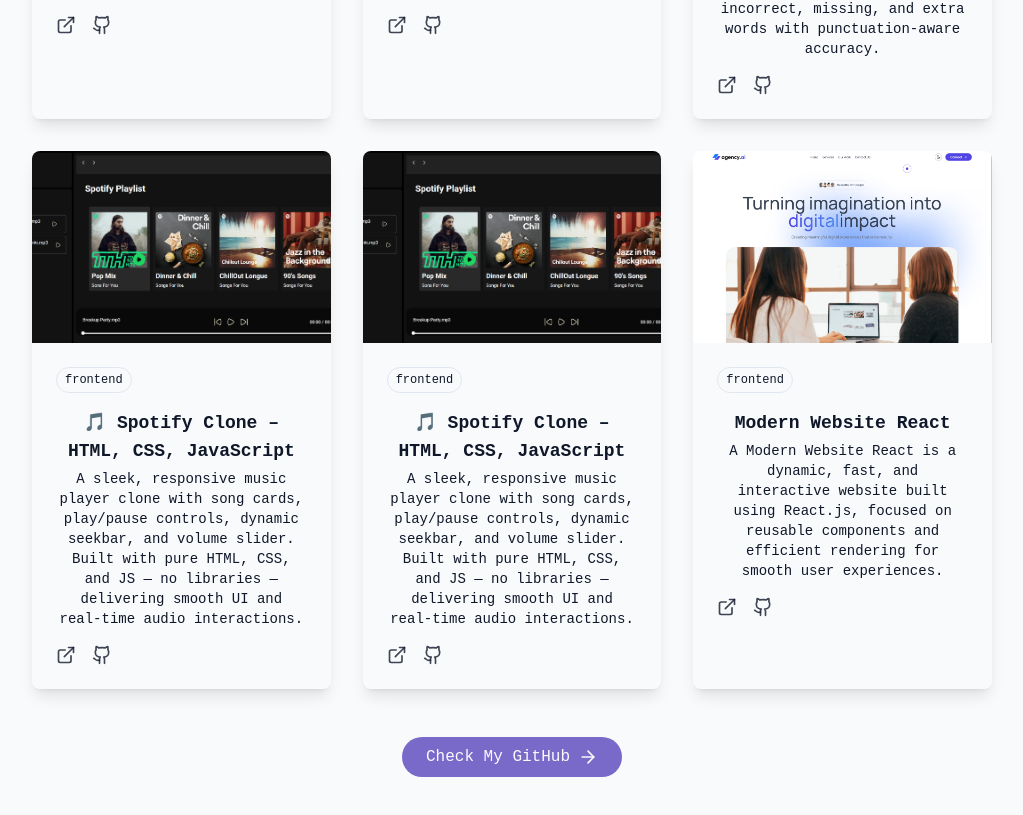
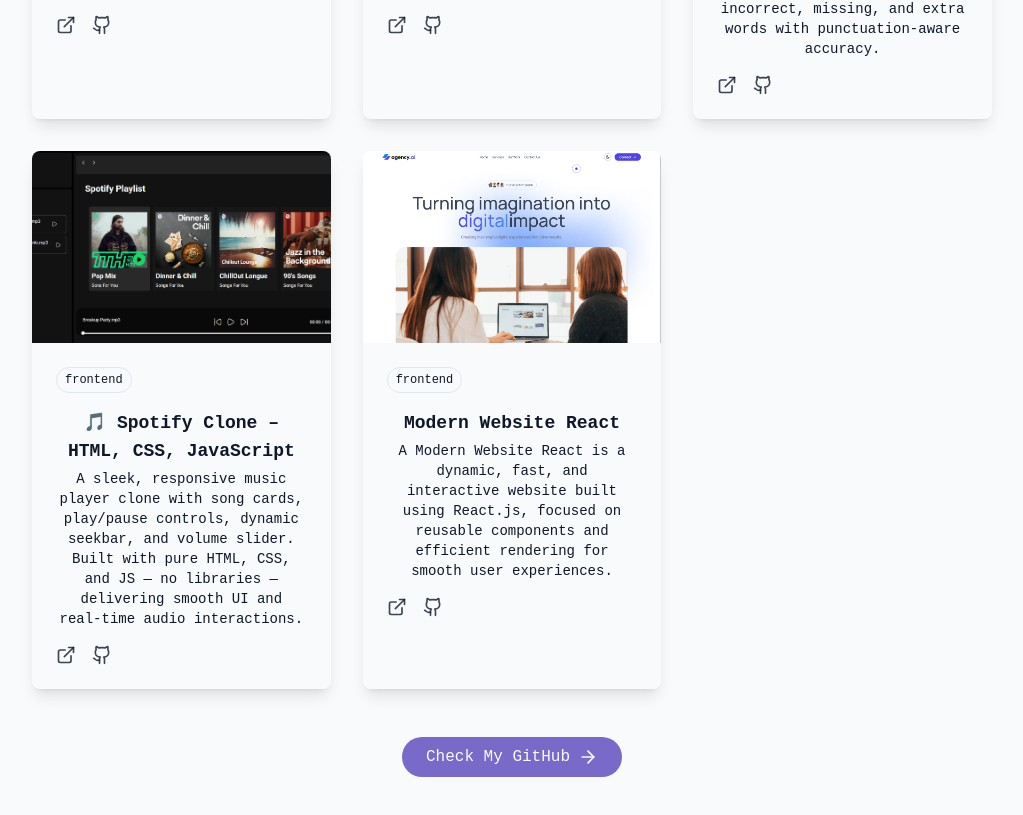
Before and after one commit to Rahul32-code/portfolio, a React (Vite) app: page / in a window 1280 px wide. Shown: the part 5925-6740 px from the top of the page, without its empty margins (128-1151 px from the left). Built offline with nearby package versions, Linux system fonts and the light colour scheme; a web font is replaced by a local one.

Commit message:
fix duplicate project

```diff
--- a/src/components/ProjectSection.jsx
+++ b/src/components/ProjectSection.jsx
@@ -115,16 +115,6 @@
   },
   {
     id: 11,
-    title: "🎵 Spotify Clone – HTML, CSS, JavaScript",
-    description:
-      "A sleek, responsive music player clone with song cards, play/pause controls, dynamic seekbar, and volume slider. Built with pure HTML, CSS, and JS — no libraries — delivering smooth UI and real-time audio interactions.",
-    image: spotify,
-    tags: ["frontend"],
-    demoUrl: "https://spotifyclone.digitalway.in/",
-    githubUrl: "#",
-  },
-  {
-    id: 12,
     title: "Modern Website React",
     description:
 "A Modern Website React is a dynamic, fast, and interactive website built using React.js, focused on reusable components and efficient rendering for smooth user experiences.",
```
